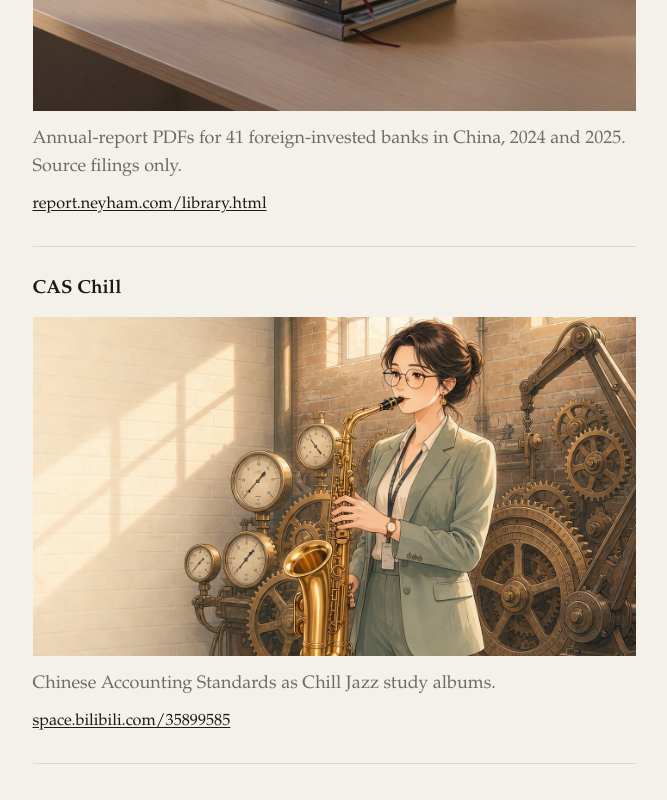
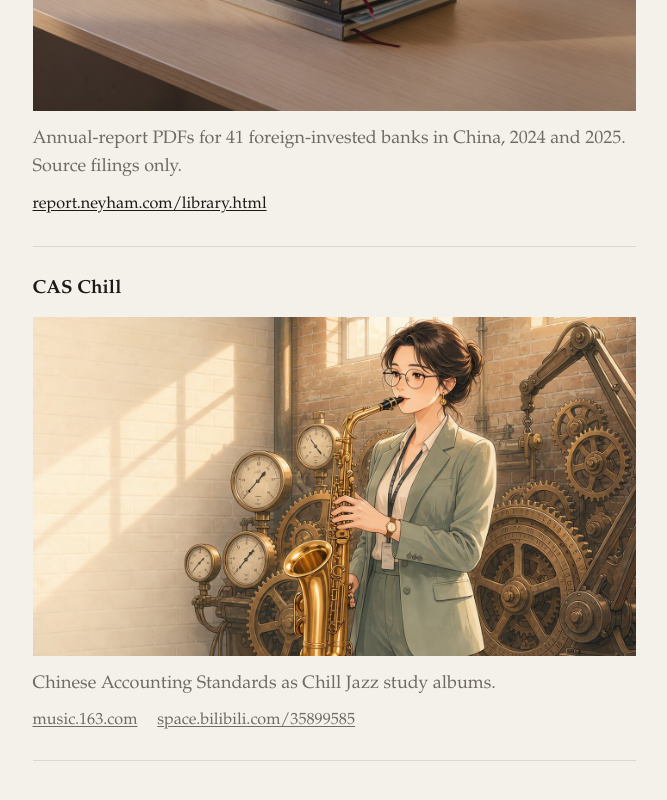
Before and after one commit to neyham/neyham.github.io, a plain HTML site: page index.html in a window 1280 px wide. Shown: the part 3688-4488 px from the top of the page, without its empty margins (306-973 px from the left). Drawn offline with Linux system fonts and the light colour scheme.

Commit message:
Add the NetEase Cloud Music artist link on CAS Chill.

```diff
--- a/index.html
+++ b/index.html
@@ -69,7 +69,10 @@
       <h2>CAS Chill</h2>
       <img src="media/cas-chill.jpg" width="1400" height="788" alt="CAS Chill album art: an accountant playing saxophone">
       <p>Chinese Accounting Standards as Chill Jazz study albums.</p>
-      <a class="src" href="https://space.bilibili.com/35899585">space.bilibili.com/35899585</a>
+      <p class="links">
+        <a href="https://music.163.com/artist?id=126775377">music.163.com</a>
+        <a href="https://space.bilibili.com/35899585">space.bilibili.com/35899585</a>
+      </p>
     </section>
   </div>
 </body>
```
